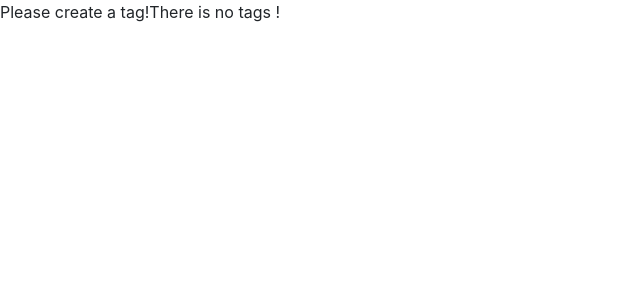
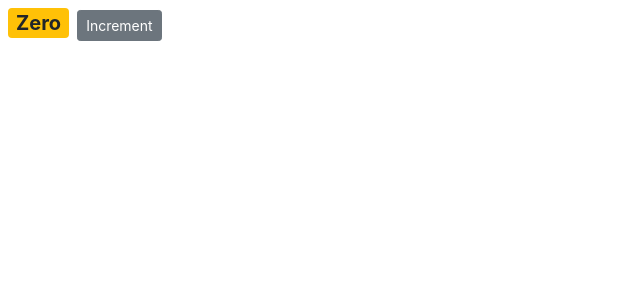
Before and after one commit to mahfuz110244/react-js, a React (Create React App) app in the folder counter-app/: page / in a window 1280 px wide. Shown: the top 300 px of the page, without its empty margins (0-640 px from the left). Built offline with nearby package versions, Linux system fonts and the light colour scheme.

Commit message:
Event Handling like onclick

```diff
--- a/counter-app/src/components/counter.jsx
+++ b/counter-app/src/components/counter.jsx
@@ -17,15 +17,20 @@ class Counter extends Component{
         return <ul>{this.state.tags.map(tag => <li key={tag}>{tag}</li>)}</ul>;
     };
 
+    handleIncrement(){
+      console.log("Increment Clicked", this);
+    };
+
     render() {
         return (
         <div>
-            {/*<img src={this.state.imageUrl} alt=''></img>*/}
-            {/*<span style={this.style} className={this.getBadgeClassess()}>{this.formatCount()}</span>*/}
-            {/*<button className="btn btn-secondary btn-sm">Increment</button>*/}
+            <img src={this.state.imageUrl} alt=''></img>
+            <span style={this.style} className={this.getBadgeClassess()}>{this.formatCount()}</span>
+            <button
+                onClick={ this.handleIncrement}
+                className="btn btn-secondary btn-sm">Increment
+            </button>
 
-            {this.state.count === 0 && "Please create a tag!"}
-            {this.renderTags()}
         </div>
         );
 
```
